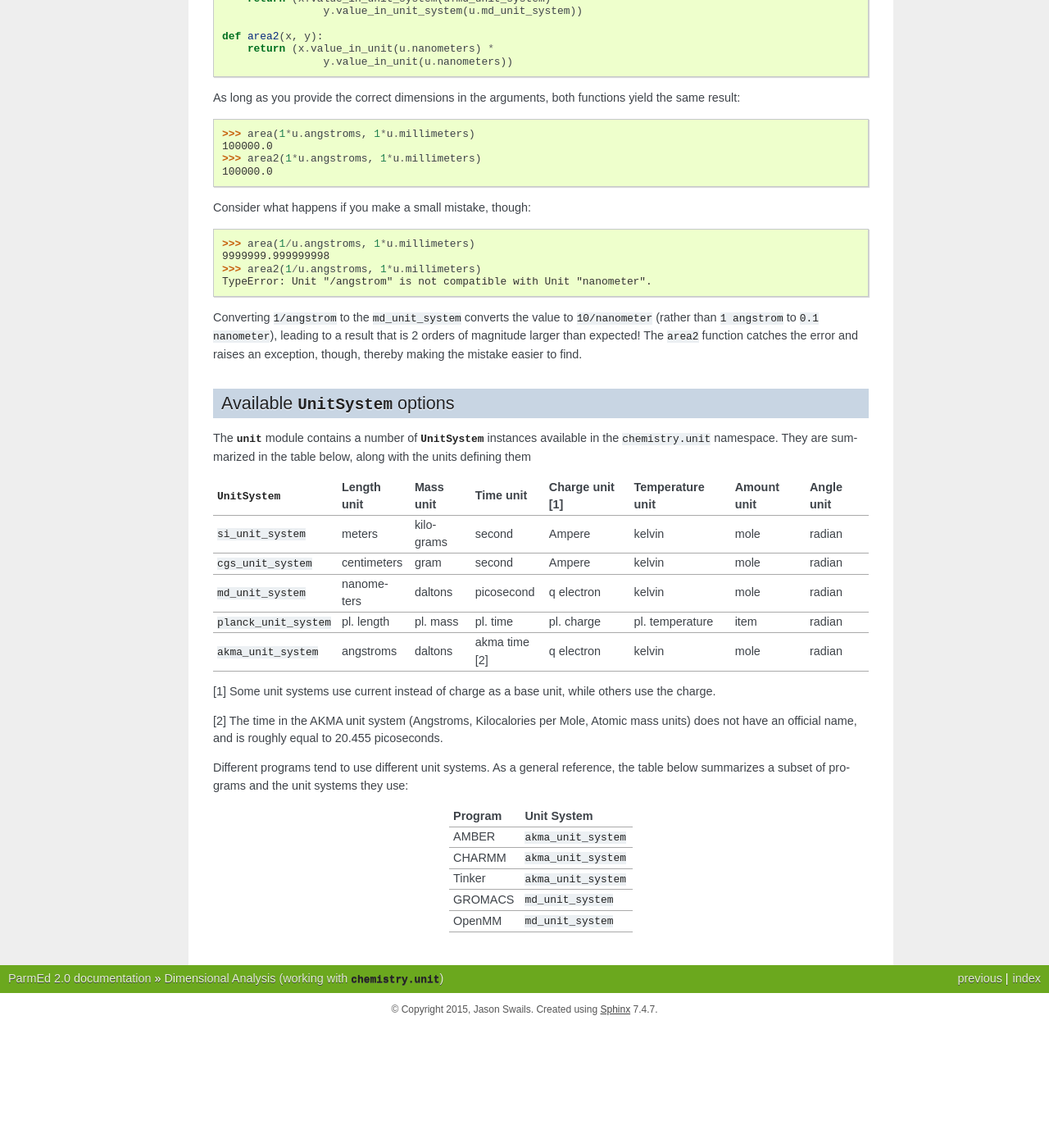
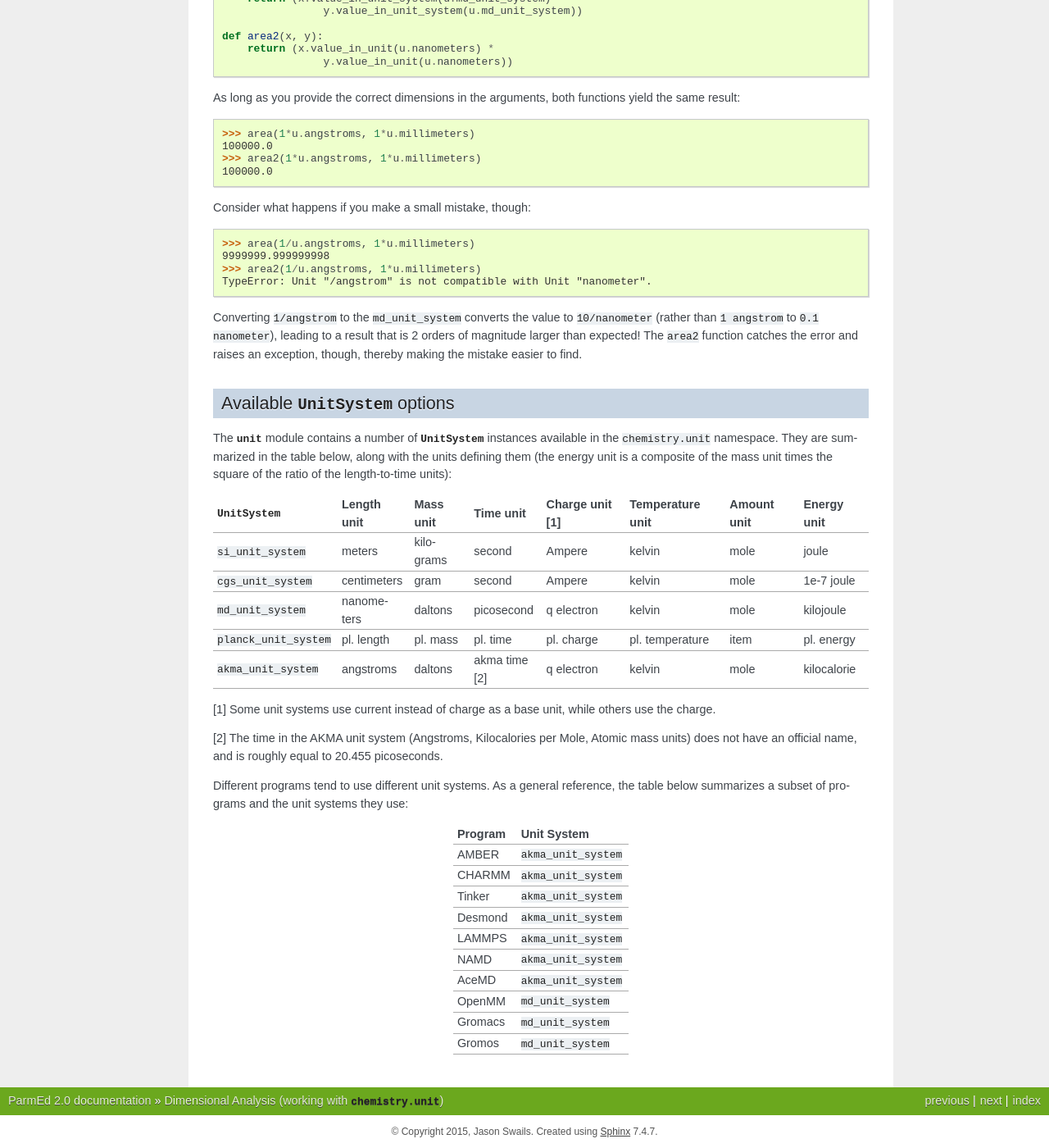
Before and after one commit to ParmEd/ParmEd, a Sphinx documentation site: the page built from doc/dimensional_analysis.rst, in a window 1280 px wide and 1400 px high, scrolled down 3288 px. Shown: the whole window at 82% size. Built offline with Sphinx 7.4.7, drawn with Linux system fonts in a browser that asks for light colours; before the commit the page ends 4539 px from its top, so only the background shows below that.

Commit message:
More documentation and improved docstrings.

```diff
--- a/doc/conf.py
+++ b/doc/conf.py
@@ -43,8 +43,8 @@ extensions = [
 ]
 
 autosummary_generate = True
-numpydoc_show_class_members = False
-#autodoc_default_flags = ['members', 'inherited-members']
+#numpydoc_show_class_members = False
+autodoc_default_flags = ['members']#, 'inherited-members']
 
 # Add any paths that contain templates here, relative to this directory.
 templates_path = ['_templates']
--- a/doc/dimensional_analysis.rst
+++ b/doc/dimensional_analysis.rst
@@ -230,21 +230,22 @@ Available :class:`UnitSystem` options
 
 The :mod:`unit` module contains a number of :class:`UnitSystem` instances
 available in the ``chemistry.unit`` namespace. They are summarized in the table
-below, along with the units defining them
+below, along with the units defining them (the energy unit is a composite of the
+mass unit times the square of the ratio of the length-to-time units):
 
-+------------------------+-------------+-----------+---------------+-----------------+------------------+-------------+------------+
-| :class:`UnitSystem`    | Length unit | Mass unit | Time unit     | Charge unit [1] | Temperature unit | Amount unit | Angle unit |
-+========================+=============+===========+===============+=================+==================+=============+============+
-| ``si_unit_system``     |   meters    | kilograms |  second       |    Ampere       |      kelvin      |    mole     |   radian   |
-+------------------------+-------------+-----------+---------------+-----------------+------------------+-------------+------------+
-| ``cgs_unit_system``    | centimeters |   gram    |  second       |    Ampere       |      kelvin      |    mole     |   radian   |
-+------------------------+-------------+-----------+---------------+-----------------+------------------+-------------+------------+
-| ``md_unit_system``     | nanometers  |  daltons  | picosecond    |  q electron     |      kelvin      |    mole     |   radian   |
-+------------------------+-------------+-----------+---------------+-----------------+------------------+-------------+------------+
-| ``planck_unit_system`` | pl. length  | pl. mass  | pl. time      | pl. charge      | pl. temperature  |    item     |   radian   |
-+------------------------+-------------+-----------+---------------+-----------------+------------------+-------------+------------+
-| ``akma_unit_system``   | angstroms   |  daltons  | akma time [2] |  q electron     |      kelvin      |    mole     |   radian   |
-+------------------------+-------------+-----------+---------------+-----------------+------------------+-------------+------------+
++------------------------+-------------+-----------+---------------+-----------------+------------------+-------------+-------------+
+| :class:`UnitSystem`    | Length unit | Mass unit | Time unit     | Charge unit [1] | Temperature unit | Amount unit | Energy unit |
++========================+=============+===========+===============+=================+==================+=============+=============+
+| ``si_unit_system``     |   meters    | kilograms |  second       |    Ampere       |      kelvin      |    mole     |    joule    |
++------------------------+-------------+-----------+---------------+-----------------+------------------+-------------+-------------+
+| ``cgs_unit_system``    | centimeters |   gram    |  second       |    Ampere       |      kelvin      |    mole     | 1e-7 joule  |
++------------------------+-------------+-----------+---------------+-----------------+------------------+-------------+-------------+
+| ``md_unit_system``     | nanometers  |  daltons  | picosecond    |  q electron     |      kelvin      |    mole     |  kilojoule  |
++------------------------+-------------+-----------+---------------+-----------------+------------------+-------------+-------------+
+| ``planck_unit_system`` | pl. length  | pl. mass  | pl. time      | pl. charge      | pl. temperature  |    item     | pl. energy  |
++------------------------+-------------+-----------+---------------+-----------------+------------------+-------------+-------------+
+| ``akma_unit_system``   | angstroms   |  daltons  | akma time [2] |  q electron     |      kelvin      |    mole     | kilocalorie |
++------------------------+-------------+-----------+---------------+-----------------+------------------+-------------+-------------+
 
 [1] Some unit systems use current instead of charge as a base unit, while others
 use the charge.
@@ -265,7 +266,17 @@ the table below summarizes a subset of programs and the unit systems they use:
 +---------+----------------------+
 | Tinker  | ``akma_unit_system`` |
 +---------+----------------------+
-| GROMACS | ``md_unit_system``   |
+| Desmond | ``akma_unit_system`` |
++---------+----------------------+
+| LAMMPS  | ``akma_unit_system`` |
++---------+----------------------+
+|  NAMD   | ``akma_unit_system`` |
++---------+----------------------+
+|  AceMD  | ``akma_unit_system`` |
 +---------+----------------------+
 | OpenMM  | ``md_unit_system``   |
 +---------+----------------------+
+| Gromacs | ``md_unit_system``   |
++---------+----------------------+
+| Gromos  | ``md_unit_system``   |
++---------+----------------------+
--- a/doc/index.rst
+++ b/doc/index.rst
@@ -73,10 +73,11 @@ Contents
    Core classes used to represent topologies <topologyobjects>
    The core Structure class <structure>
    Working with units <dimensional_analysis>
+   The Amber file classes <amber>
+.. The CHARMM file classes <charmm>
 .. Using the text-based ParmEd program (``parmed.py``) <parmed>
 .. Using the GUI ParmEd program (``xparmed.py``) <xparmed>
-.. The Amber file classes <amber>
-.. The CHARMM file classes <charmm>
+.. The ParmEd API <parmed_api>
 .. Full API reference <api/full>
 
 Search
--- /dev/null
+++ b/doc/parmed.rst
@@ -0,0 +1,6 @@
+Using ``parmed.py``
+===================
+
+This page details using the command-line version of ParmEd, which is the
+primary front-end program using the :mod:`chemistry` and :mod:`ParmedTools`
+packages to drive its functionality.
```
Also changed, not shown: doc/amber.rst (added, +88 -0 lines), 4 other files.
